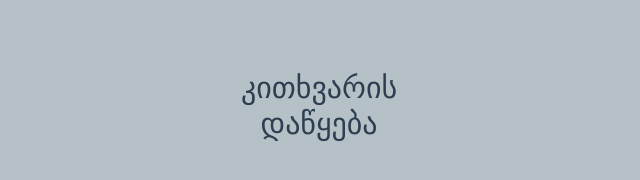
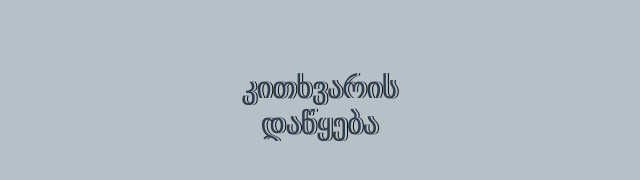
Before and after one commit to nugo128/Covid-Questionaire, a Vue app: page / in a window 1280 px wide. In both pictures the pointer is over the link "კითხვარის დაწყება". Shown: the part 390-570 px from the top of the page, without its empty margins (321-961 px from the left). Built offline with nearby package versions, Linux system fonts and the light colour scheme.

Commit message:
style: link hover effect

```diff
--- a/src/pages/StartingPage.vue
+++ b/src/pages/StartingPage.vue
@@ -9,7 +9,7 @@
         v-if="imageIsSet"
         class="z-0 font-bold text-3xl w-24 flex justify-center"
       >
-        <router-link :to="'personal-info'" class="text-center"
+        <router-link :to="'personal-info'" class="text-center link"
           >კითხვარის დაწყება</router-link
         >
       </div>
@@ -53,4 +53,7 @@ export default {
 .link-enter-to {
   opacity: 1;
 }
+.link:hover {
+  text-shadow: 2px 0 #bcc2c6, 3px 0 black;
+}
 </style>
```
